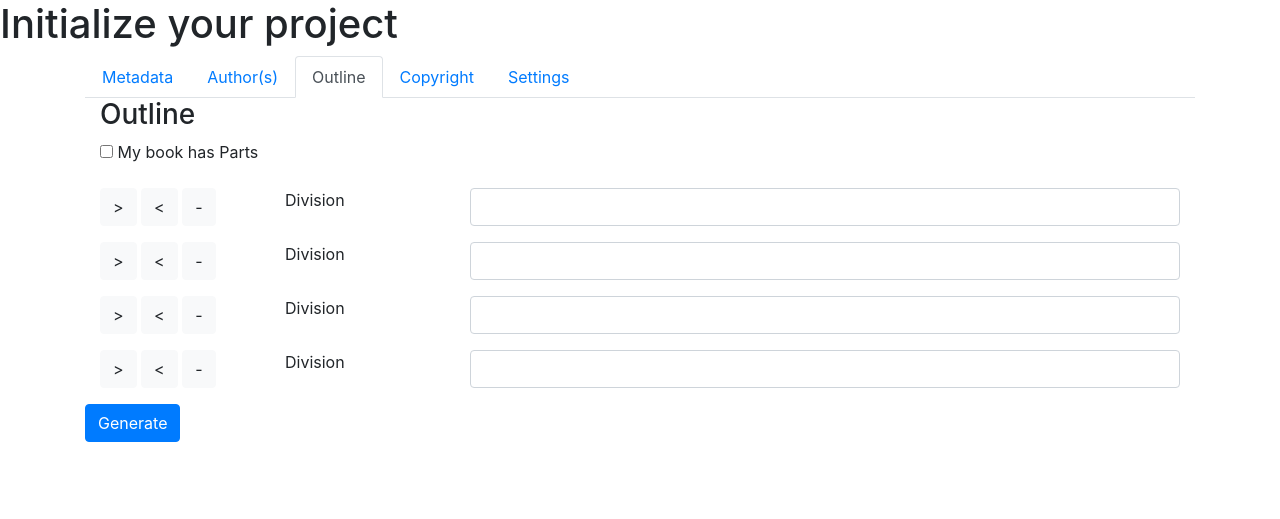
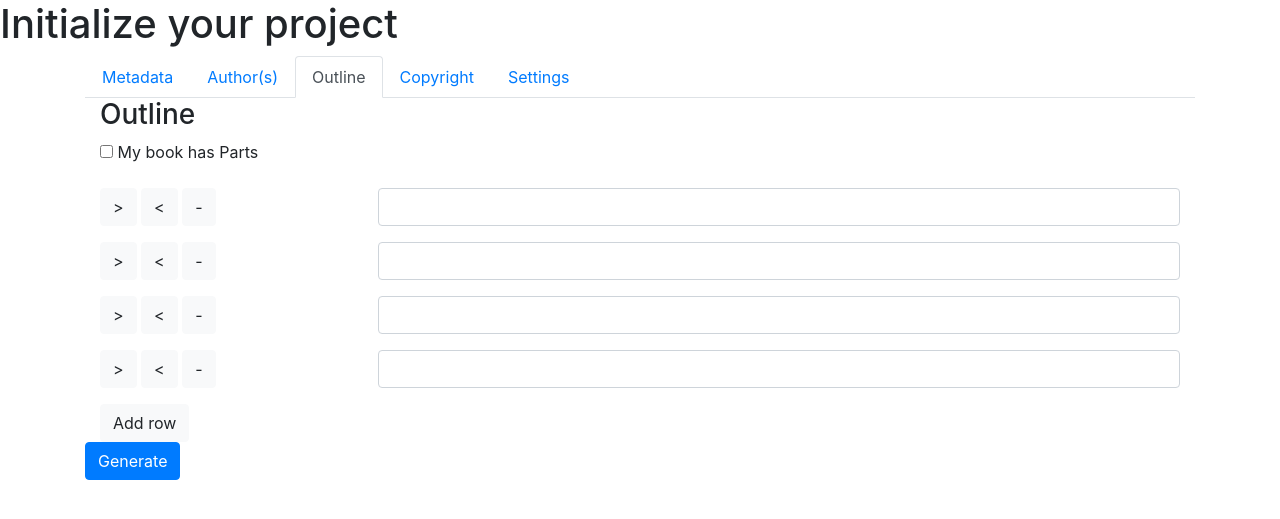
Before and after one commit to leingang/pretext-init-webui, a Flask app: page /newproject in a window 1280 px wide, after a click on "Outline". Shown: the top 519 px of the page. Run offline with Flask 2, Linux system fonts and the light colour scheme; some libraries are stand-ins or nearby versions.

Commit message:
Reimplement level change

```diff
--- a/pretext_init/templates/new_project.html
+++ b/pretext_init/templates/new_project.html
@@ -70,8 +70,8 @@
                         if (val < 1) { val=1; }
                         elt.value = val;
                         // adjust width of column
-                        spacer = document.getElementById("divisions-"+index+"-spacer")
-                        spacerWidth = val+1;
+                        spacer = elt.parentElement;
+                        spacerWidth = val;
                         spacer.className = "col-" + spacerWidth
                     }
                 </script>
@@ -80,20 +80,22 @@
                     {{ form.project_has_parts.label}}
                 </div>
                 {% for division_form in form.divisions %}
-                {{ division_form.hidden_tag() }}
-                <div class="form-group row">
+                <div class="form-group row" data-toggle="division-row">
                     <div class="col-2">
                         <button type="button" class="btn btn-light" onclick="changeLevel( {{ loop.index0 }}, 1)">&gt;</button>
                         <button type="button" class="btn btn-light" onclick="changeLevel( {{ loop.index0 }},-1)">&lt;</button>
                         <button type="button" class="btn btn-light">-</button>
                     </div>
-                    <div class="col-2" id="divisions-{{ loop.index0 }}-spacer">{{ division_form.title.label }}</div>
+                    <div class="col-1">
+                        {# This renders not only the CSRF tag but the "level" hidden field #}
+                        {{ division_form.hidden_tag() }}
+                    </div>
                     <div class="col">
-                        {{ division_form.title(size=32,class_="form-control") }}
-                        {{ division_form.level }}
+                        {{ division_form.title(size=16,class_="form-control") }}
                     </div>
                 </div>
                 {% endfor %}
+                <button type="button" data-toggle="outline-add-row" data-target="#division-row-group" class="btn btn-light">Add row</button>
             </div>
             <div id="copyright" class="tab-pane container fade">
                 <h3>Copyright</h3>
@@ -117,5 +119,7 @@
         </div>
         {{ form.submit(class_="btn btn-primary") }}
     </div>
+    <script type="text/javascript">
+    </script>
 </form>
 {% endblock %}
```
